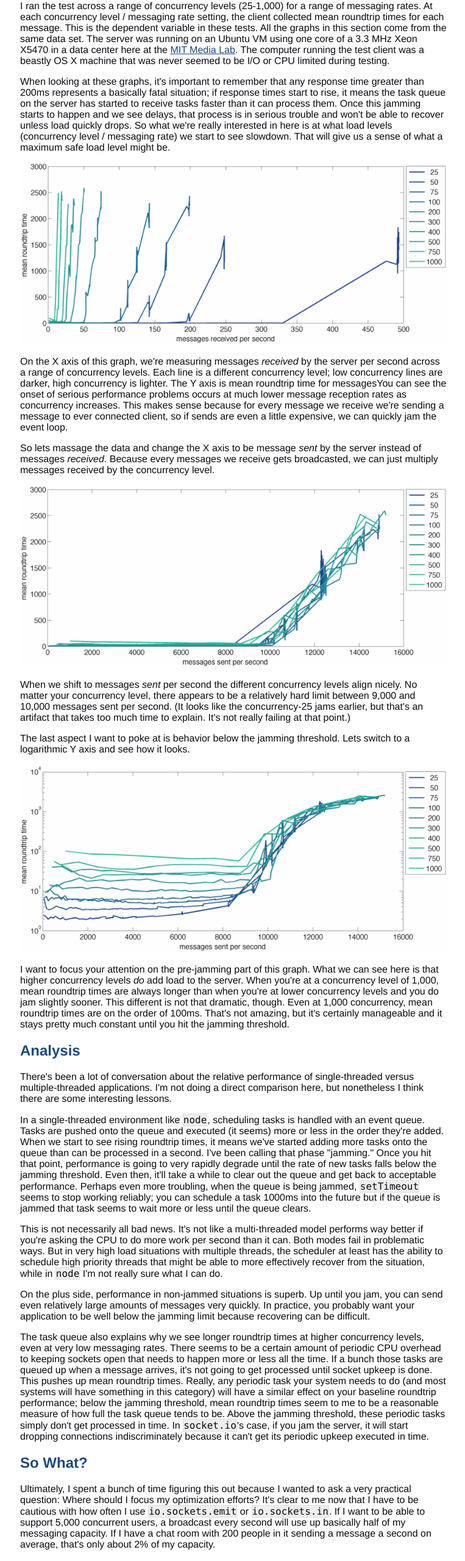
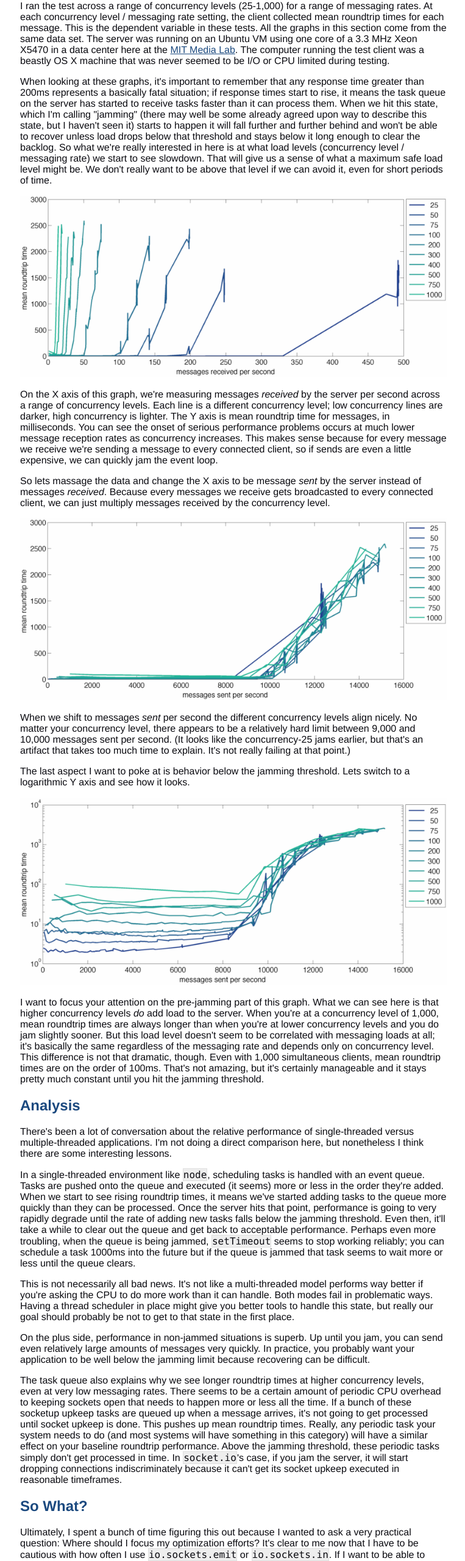
Before and after one commit to drewww/socket.io-benchmarking, a plain HTML site: page index.html in a window 1280 px wide. Shown: the part 1280-3840 px from the top of the page at 61% size, without its empty margins (257-1020 px from the left). Drawn offline with Linux system fonts and the light colour scheme.

Commit message:
Did a full editing pass based on Jon's edits. Need to do one more readability readthrough of my own, fill in future directions, and then call it a day.

```diff
--- a/index.html
+++ b/index.html
@@ -71,13 +71,13 @@
 
 <p>I ran the test across a range of concurrency levels (25-1,000) for a range of messaging rates. At each concurrency level / messaging rate setting, the client collected mean roundtrip times for each message. This is the dependent variable in these tests. All the graphs in this section come from the same data set. The server was running on an Ubuntu VM using one core of a 3.3 MHz Xeon X5470 in a data center here at the <a href="http://media.mit.edu/">MIT Media Lab</a>. The computer running the test client was a beastly OS X machine that was never seemed to be I/O or CPU limited during testing.</p>
 
-<p>When looking at these graphs, it's important to remember that any response time greater than 200ms represents a basically fatal situation; if response times start to rise, it means the task queue on the server has started to receive tasks faster than it can process them. Once this jamming starts to happen and we see delays, that process is in serious trouble and won't be able to recover unless load quickly drops. So what we're really interested in here is at what load levels (concurrency level / messaging rate) we start to see slowdown. That will give us a sense of what a maximum safe load level might be.</p>
+<p>When looking at these graphs, it's important to remember that any response time greater than 200ms represents a basically fatal situation; if response times start to rise, it means the task queue on the server has started to receive tasks faster than it can process them. When we hit this state, which I'm calling "jamming" (there may well be some already agreed upon way to describe this state, but I haven't seen it) starts to happen it will fall further and further behind and won't be able to recover unless load drops below that threshold and stays below it long enough to clear the backlog. So what we're really interested in here is at what load levels (concurrency level / messaging rate) we start to see slowdown. That will give us a sense of what a maximum safe load level might be. We don't really want to be above that level if we can avoid it, even for short periods of time.</p>
 
 <img width="100%" src="img/received-per-second.png">
 
-<p>On the X axis of this graph, we're measuring messages <i>received</i> by the server per second across a range of concurrency levels. Each line is a different concurrency level; low concurrency lines are darker, high concurrency is lighter. The Y axis is mean roundtrip time for messagesYou can see the onset of serious performance problems occurs at much lower message reception rates as concurrency increases. This makes sense because for every message we receive we're sending a message to ever connected client, so if sends are even a little expensive, we can quickly jam the event loop.</p>
+<p>On the X axis of this graph, we're measuring messages <i>received</i> by the server per second across a range of concurrency levels. Each line is a different concurrency level; low concurrency lines are darker, high concurrency is lighter. The Y axis is mean roundtrip time for messages, in milliseconds. You can see the onset of serious performance problems occurs at much lower message reception rates as concurrency increases. This makes sense because for every message we receive we're sending a message to every connected client, so if sends are even a little expensive, we can quickly jam the event loop.</p>
 
-<p>So lets massage the data and change the X axis to be message <i>sent</i> by the server instead of messages <i>received</i>. Because every messages we receive gets broadcasted, we can just multiply messages received by the concurrency level.</p>
+<p>So lets massage the data and change the X axis to be message <i>sent</i> by the server instead of messages <i>received</i>. Because every messages we receive gets broadcasted to every connected client, we can just multiply messages received by the concurrency level.</p>
 
 <img width="100%" src="img/sent-per-second.png">
 
@@ -88,27 +88,25 @@
 
 <img width="100%" src="img/sent-per-second-log.png">
 
-<p>I want to focus your attention on the pre-jamming part of this graph. What we can see here is that higher concurrency levels <i>do</i> add load to the server. When you're at a concurrency level of 1,000, mean roundtrip times are always longer than when you're at lower concurrency levels and you do jam slightly sooner. This different is not that dramatic, though. Even at 1,000 concurrency, mean roundtrip times are on the order of 100ms. That's not amazing, but it's certainly manageable and it stays pretty much constant until you hit the jamming threshold. </p>
+<p>I want to focus your attention on the pre-jamming part of this graph. What we can see here is that higher concurrency levels <i>do</i> add load to the server. When you're at a concurrency level of 1,000, mean roundtrip times are always longer than when you're at lower concurrency levels and you do jam slightly sooner. But this load level doesn't seem to be correlated with messaging loads at all; it's basically the same regardless of the messaging rate and depends only on concurrency level. This difference is not that dramatic, though. Even with 1,000 simultaneous clients, mean roundtrip times are on the order of 100ms. That's not amazing, but it's certainly manageable and it stays pretty much constant until you hit the jamming threshold. </p>
 
 <h2>Analysis</h2>
 
 <p>There's been a lot of conversation about the relative performance of single-threaded versus multiple-threaded applications. I'm not doing a direct comparison here, but nonetheless I think there are some interesting lessons.</p>
 
-<p>In a single-threaded environment like <span class="inline">node</span>, scheduling tasks is handled with an event queue. Tasks are pushed onto the queue and executed (it seems) more or less in the order they're added. When we start to see rising roundtrip times, it means we've started adding more tasks onto the queue than can be processed in a second. I've been calling that phase "jamming." Once you hit that point, performance is going to very rapidly degrade until the rate of new tasks falls below the jamming threshold. Even then, it'll take a while to clear out the queue and get back to acceptable performance. Perhaps even more troubling, when the queue is being jammed, <span class="inline">setTimeout</span> seems to stop working reliably; you can schedule a task 1000ms into the future but if the queue is jammed that task seems to wait more or less until the queue clears.<p>
+<p>In a single-threaded environment like <span class="inline">node</span>, scheduling tasks is handled with an event queue. Tasks are pushed onto the queue and executed (it seems) more or less in the order they're added. When we start to see rising roundtrip times, it means we've started adding tasks to the queue more quickly than they can be processed. Once the server hits that point, performance is going to very rapidly degrade until the rate of adding new tasks falls below the jamming threshold. Even then, it'll take a while to clear out the queue and get back to acceptable performance. Perhaps even more troubling, when the queue is being jammed, <span class="inline">setTimeout</span> seems to stop working reliably; you can schedule a task 1000ms into the future but if the queue is jammed that task seems to wait more or less until the queue clears.<p>
 
-<p>This is not necessarily all bad news. It's not like a multi-threaded model performs way better if you're asking the CPU to do more work per second than it can. Both modes fail in problematic ways. But in very high load situations with multiple threads, the scheduler at least has the ability to schedule high priority threads that might be able to more effectively recover from the situation, while in <span class="inline">node</span> I'm not really sure what I can do.</p>
+<p>This is not necessarily all bad news. It's not like a multi-threaded model performs way better if you're asking the CPU to do more work than it can handle. Both modes fail in problematic ways. Having a thread scheduler in place might give you better tools to handle this state, but really our goal should probably be not to get to that state in the first place.</p>
 
 <p>On the plus side, performance in non-jammed situations is superb. Up until you jam, you can send even relatively large amounts of messages very quickly. In practice, you probably want your application to be well below the jamming limit because recovering can be difficult.</p>
 
-<p>The task queue also explains why we see longer roundtrip times at higher concurrency levels, even at very low messaging rates. There seems to be a certain amount of periodic CPU overhead to keeping sockets open that needs to happen more or less all the time. If a bunch those tasks are queued up when a message arrives, it's not going to get processed until socket upkeep is done. This pushes up mean roundtrip times. Really, any periodic task your system needs to do (and most systems will have something in this category) will have a similar effect on your baseline roundtrip performance; below the jamming threshold, mean roundtrip times seem to me to be a reasonable measure of how full the task queue tends to be. Above the jamming threshold, these periodic tasks simply don't get processed in time. In <span class="inline">socket.io</span>'s case, if you jam the server, it will start dropping connections indiscriminately because it can't get its periodic upkeep executed in time.</p>
+<p>The task queue also explains why we see longer roundtrip times at higher concurrency levels, even at very low messaging rates. There seems to be a certain amount of periodic CPU overhead to keeping sockets open that needs to happen more or less all the time. If a bunch of these socketup upkeep tasks are queued up when a message arrives, it's not going to get processed until socket upkeep is done. This pushes up mean roundtrip times. Really, any periodic task your system needs to do (and most systems will have something in this category) will have a similar effect on your baseline roundtrip performance. Above the jamming threshold, these periodic tasks simply don't get processed in time. In <span class="inline">socket.io</span>'s case, if you jam the server, it will start dropping connections indiscriminately because it can't get its socket upkeep executed in reasonable timeframes.</p>
 
 <h2>So What?</h2>
 
 <p>Ultimately, I spent a bunch of time figuring this out because I wanted to ask a very practical question: Where should I focus my optimization efforts? It's clear to me now that I have to be cautious with how often I use <span class="inline">io.sockets.emit</span> or <span class="inline">io.sockets.in</span>. If I want to be able to support 5,000 concurrent users, a broadcast every second will use up basically half of my messaging capacity. If I have a chat room with 200 people in it sending a message a second on average, that's only about 2% of my capacity.</p>
 
-<p>When you do need to start scaling, this also suggests a plan of attack. You can split off a thin communication layer that keeps sockets open for you and handles sending and receiving and isolate a huge amount of the load. With a load balancer you can spin up a bunch of these instances (even on the same box - one per core) and connect everything up with something like <a href="http://www.rabbitmq.com/">rabbitMQ</a>. Then just replace your calls to <span class="inline">emit</span> with something that talks to the messaging queue and you should be set. By keeping all the socket-handling work off the main logic core, you can avoid doing any trickier work like partitioning your actual logic until later.</p>
-
-<p>This is all speculative, though. I haven't actually written that part of the system yet, but based on this data it seems to me like a reasonable strategy.</p>
+<p>When you do need to start scaling, this also suggests a plan of attack. You can split off a thin communication layer that keeps sockets open for you and handles sending and receiving and isolate a huge amount of the load. Once that part of the problem is its own process, you can more easily scale up without making any particularly significant changes to the actual core logic of the application. This is all speculative, though. I haven't actually written that part of the system yet, but based on this data it seems to me like a reasonable strategy.</p>
 
 <h2>Open Questions</h2>
 Dependency on message size, comparison to lower-level protocols, measuring sending versus receiving...?
```
